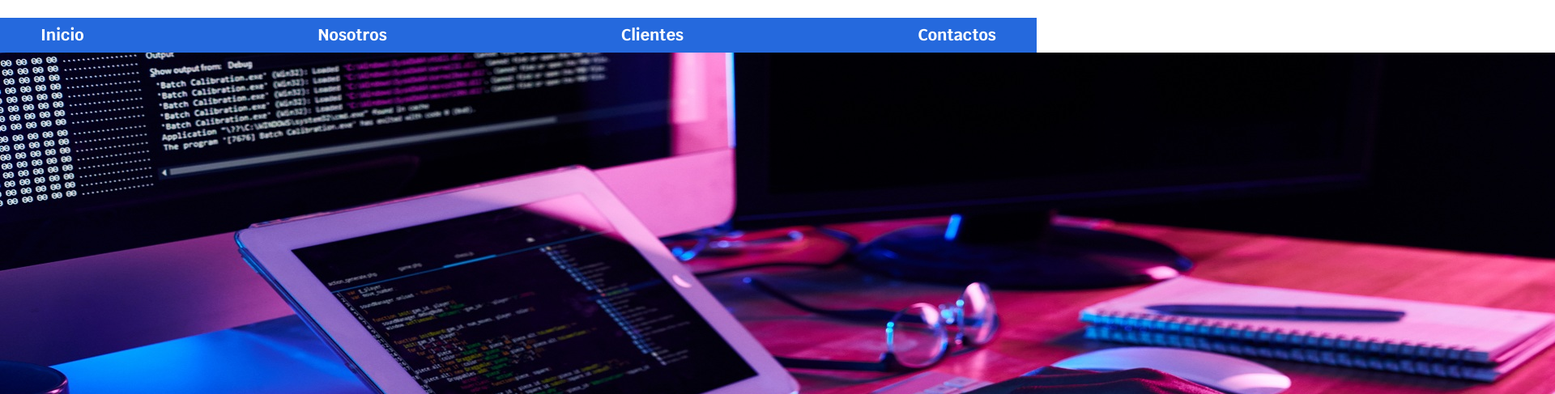
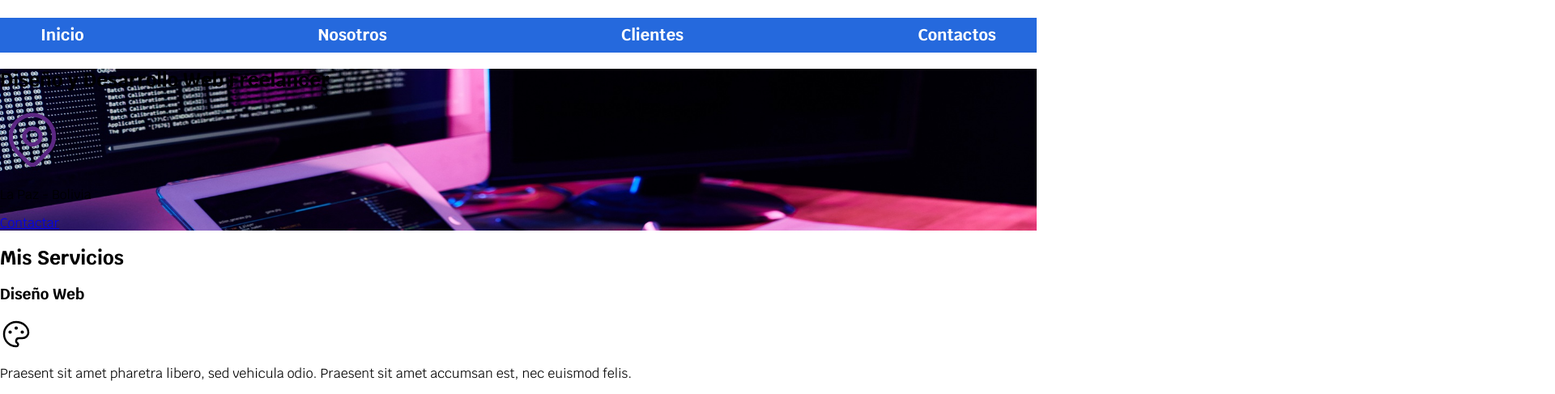
Before and after one commit to DanielCanaviriMenaWebDeveloper/Web-Site-Freelancer, a plain HTML site: page index.html in a window 1280 px wide. Shown: the part 73-560 px from the top of the page at 81% size, 1920 px wide, since content can reach past the window. Drawn offline with Linux system fonts and the light colour scheme.

Commit message:
Imagenes con css

```diff
--- a/css/styles.css
+++ b/css/styles.css
@@ -65,6 +65,13 @@ body {
     color:var(--blanco);
 }
 
+/* Section Hero */
+.hero {
+    background-image: url(../images/hero.jpg);
+    background-repeat: no-repeat;
+    background-size: cover;
+}
+
 
 /* MEDIA QUERIES - EJEMPLOS */
 
--- a/index.html
+++ b/index.html
@@ -29,9 +29,10 @@
             </nav>
         </div>
 
-        <img src="images/hero.jpg" alt="Hero">
+        <!-- <img src="images/hero.jpg" alt="Hero"> -->
 
-        <section>
+        <section class="hero">
+            <div class="contenido-hero">
                 <h2>Diseño y Desarrollo Web  Freelancer</h2>
 
                 <!-- https://tablericons.com/ -->
@@ -46,6 +47,8 @@
                 <p>La  Paz - Bolivia</p>
 
                 <a href="#">Contactar</a>
+            </div><!-- / .contenido-hero -->
+
         </section>
 
         <main>
```
Lines whose indentation alone changed are shown as unchanged.
